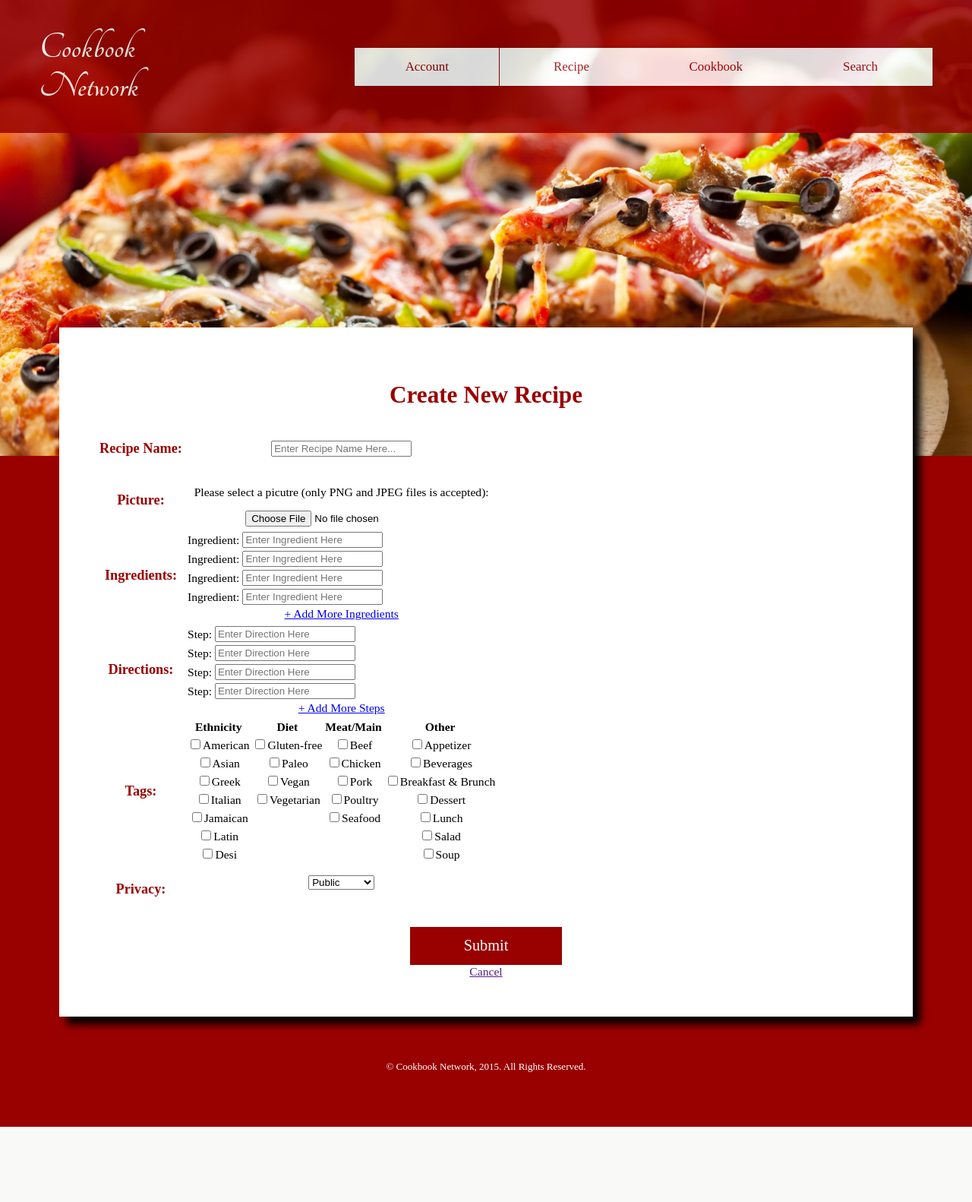
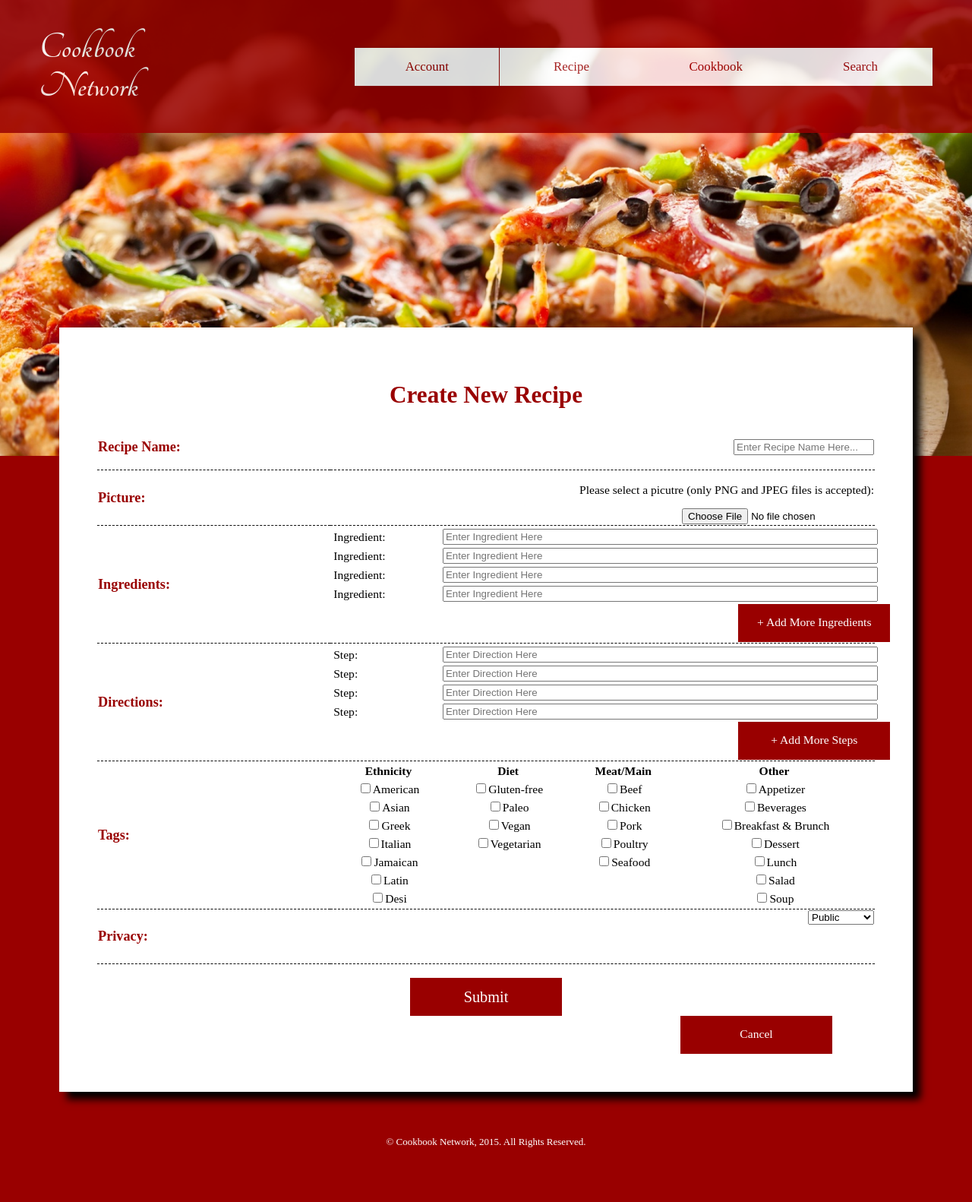
Before and after one commit to aqibos/CookbookNetwork, a PHP site: page /create-recipe.php in a window 1280 px wide. Shown: the whole page at 76% size. Before the commit the page ends 1483 px from the top, so only its background shows below. Run offline with PHP 8.4, Linux system fonts and the light colour scheme; some web fonts are replaced.

Commit message:
fix to page_style.css

```diff
--- a/page_style.css
+++ b/page_style.css
@@ -10,11 +10,20 @@ body {
   background-color: #990000;
   min-width: 960px;
 }
-/*
+
 a {
 	text-decoration: none;
 	color: white;
-}*/
+}
+
+.maroon {
+	color: #490000;
+}
+
+.maroon:hover {
+	color: #990000;
+}
+
 .background-image {
 	position: absolute;
 	top: 0px;
@@ -148,10 +157,10 @@ a {
     text-align: center;
 }
 
-#recipe {
+recipe {
     text-align:left;
 }
-.content h1, .content h2 {
+.content h1, .content h2, .content h3 {
 	color: #990000;
 }
 
@@ -170,6 +179,70 @@ a {
 	font-size: 150%;
 	background: #990000 ;
 
+}
+
+.content-table {
+	width: 100%;
+	border-collapse: collapse;
+}
+
+.content-table-row {
+	border-bottom: dashed 1px;
+}
+
+.content-table-left {
+	text-align: left;
+	width: 30%;
+}
+
+.content-table-right {
+	text-align: right;
+	width: 70%;
+}
+
+.content-table-right a {
+	text-align: right;
+}
+
+.content-table-ingredients-table {
+	width: 100%;
+}
+
+.content-table-ingredients-table-left {
+	width: 20%;
+	text-align: left;
+}
+
+.content-table-ingredients-table-right {
+	width: 80%;
+}
+
+.content-table-tags-table {
+	width: 100%;
+	text-align: center;
+}
+
+.content-table-tags-table input{
+	/*padding-top: 0px;
+	padding-bottom: 0px;
+	margin-top: 0px;
+	margin-bottom: 0px;*/
+	display: inline-block;
+}
+
+.wrapper-button {
+	text-align: right;
+	padding-left: 75%;
+}
+
+.button {
+	 width: 200px;
+	height: 35px;
+	text-align: center;
+	padding-top: 15px;
+	font-size: 100%;
+	background-color: #990000;
+	text-decoration: none;
 }
 
 input[type=submit], button {
@@ -193,12 +266,54 @@ input[type=submit]:hover, .button:hover {
 	cursor: pointer;
 }
 
+.content-div-row1 {
+	display: inline-block;
+	width: 30%;
+	margin-right: 10px;
+	margin-left: 10px;
+	height: 110px;
+	font-size: 130%;
+	background-color: #990000;
+	color: white;
+	text-align: center;
+	padding-top: 90px;
+}
+
+.content-div-row1:hover {
+	background-color: #490000;
+}
+
+.recipe-preview-row {
+	width = 800px;
+	height: 150px;
+	padding: 10px 0px;
+	text-align: center;
+}
+
+.recipe-preview-row-icon {
+	width = 30%;
+	height: 150px;
+	display: inline-block;
+	margin: 0px 30px;
+	background-color: #990000;
+	border: 2px solid #490000;
+}
+
+.recipe-preview-row-icon:hover {
+	background-color: #490000;
+}
+
 .footer {
 	text-align: center;
 	height: 100px;
 	color: white;
 	padding-top: 45px;
 }
+
+.stepInput, .ingredientInput, .nameInput {
+    width: 100%;
+}
+
 <!------------------------ ANAIS CSS------------->
 .flagfont{
   font-family: 'Times', serif;
```
